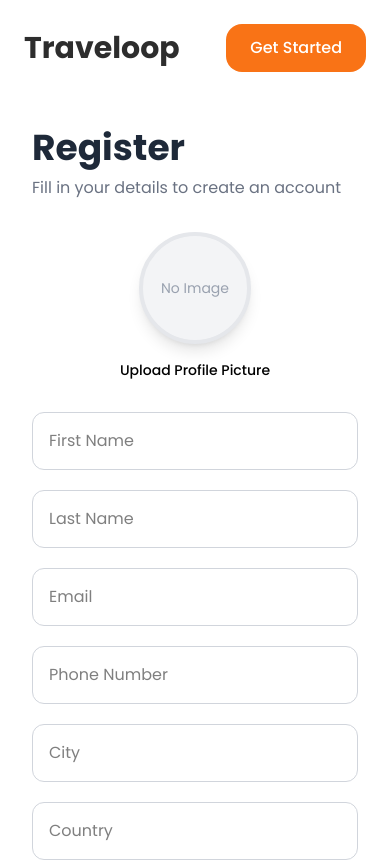
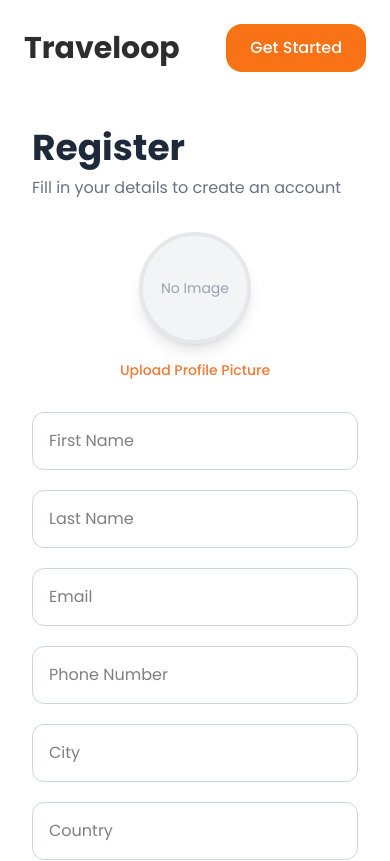
Before and after one commit to Mangi09/Odoo, a React (Vite) app in the folder client/: page /register in a window 390 px wide. Shown: the top 861 px of the page. Built offline with nearby package versions, Linux system fonts and the light colour scheme.

Commit message:
update pages and app.jsx

```diff
--- a/client/src/App.jsx
+++ b/client/src/App.jsx
@@ -1,6 +1,5 @@
 import { useState } from 'react'
 import Navbar from "./components/Navbar";
-import Footer from "./components/Footer";
 import { Route, Routes } from 'react-router-dom'
 import Register from './pages/Register'
 import Login from './pages/Login'
@@ -18,7 +17,6 @@
           <Route path='/register' element={<Register />} />
           <Route path='/login' element={<Login />} />
         </Routes>
-        <Footer />
     </>
   )
 }
--- a/client/src/components/Navbar.jsx
+++ b/client/src/components/Navbar.jsx
@@ -1,6 +1,6 @@
 export default function Navbar() {
   return (
-    <nav className="w-full px-6 lg:px-12 py-6 flex items-center justify-between max-w-7xl mx-auto">
+    <nav className="w-full px-6 lg:px-12 py-6 flex items-center justify-between max-w-7xl mx-auto z-50">
 
       <h1 className="text-3xl font-bold text-[#2D2D2D]">
         Traveloop
--- a/client/src/index.css
+++ b/client/src/index.css
@@ -1,5 +1,23 @@
 @import "tailwindcss";
-
 body {
   font-family: 'Poppins', sans-serif;
 }
+
+@theme {
+  --color-primary: #F27932;
+}
+
+@keyframes fadeUp {
+  from {
+    opacity: 0;
+    transform: translateY(12px);
+  }
+  to {
+    opacity: 1;
+    transform: translateY(0);
+  }
+}
+
+.animate-fadeUp {
+  animation: fadeUp 0.5s ease-out both;
+}
--- a/client/src/pages/Register.jsx
+++ b/client/src/pages/Register.jsx
@@ -14,7 +14,7 @@
     <main className="w-full min-h-screen grid grid-cols-1 lg:grid-cols-2">
 
       {/* LEFT - FORM */}
-      <div className="flex items-center justify-center bg-white p-8 md:p-14">
+      <div className="flex justify-center bg-white p-8 md:p-14 overflow-y-auto">
 
         <div className="w-full max-w-2xl">
 
@@ -135,7 +135,7 @@
       </div>
 
       {/* RIGHT - IMAGE */}
-      <div className="hidden lg:block fixed right-0 top-0 w-1/2 h-screen">
+      <div className="hidden h-full lg:block overflow-hidden">
         <img
           src="https://images.unsplash.com/photo-1488646953014-85cb44e25828"
           alt="Travel"
```
Also changed, not shown: client/src/pages/Home.jsx (+4 -5 lines).
